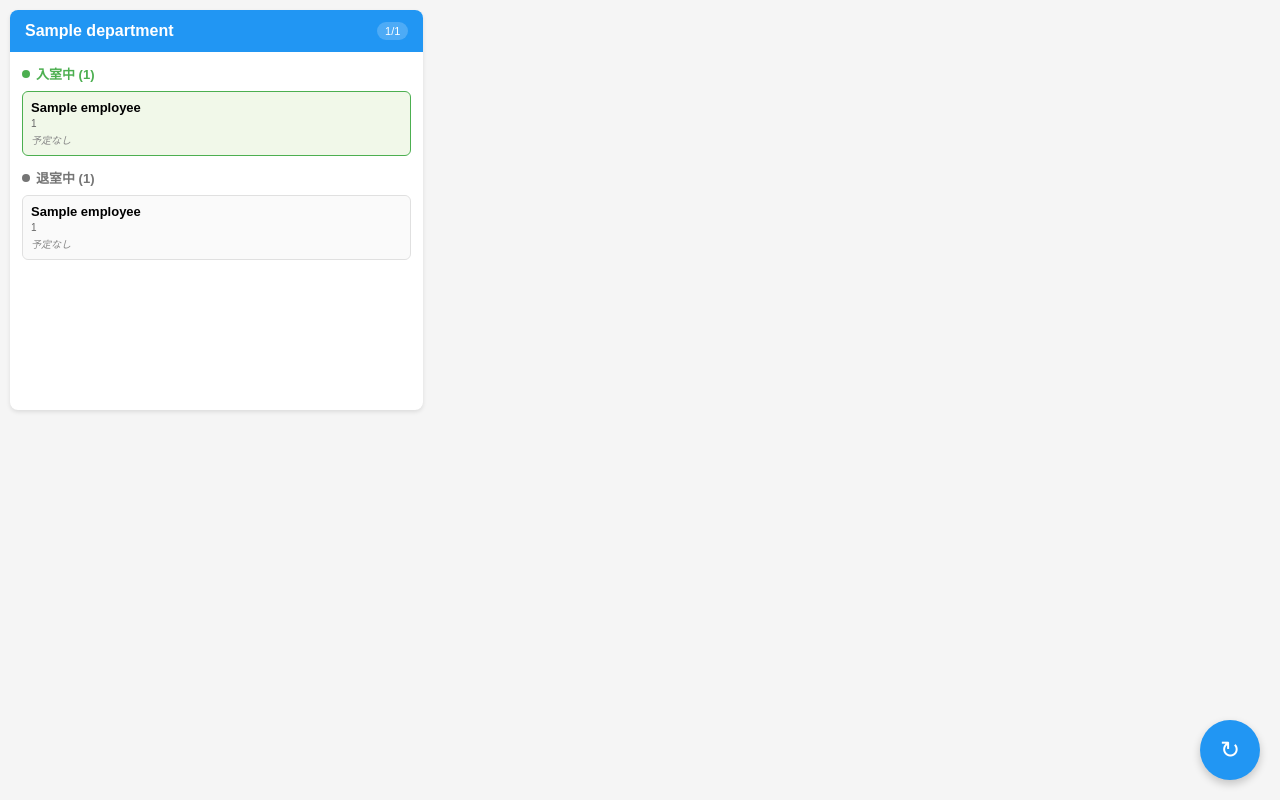
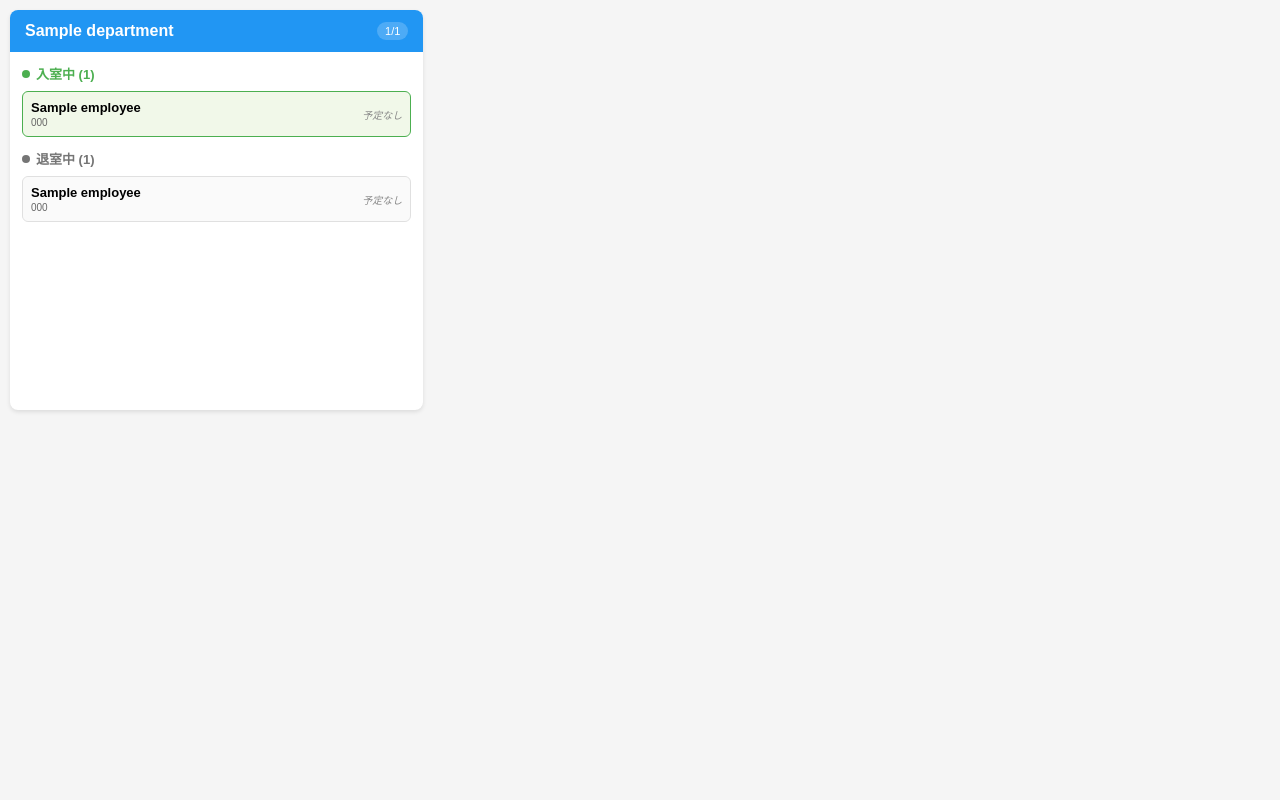
Before and after one commit to maru1021/in_room, a Django app: template in_room_project/in_room/templates/in_room/status_page.html in a window 1280 px wide. Run offline with Django 5.2, Linux system fonts and the light colour scheme; the template is opened without the code that fills it: most values are stand-ins (such as "Sample title", 1, 10 or a date in 2020).

Commit message:
feat: 修正

```diff
--- a/in_room_project/in_room/templates/in_room/status_page.html
+++ b/in_room_project/in_room/templates/in_room/status_page.html
@@ -107,9 +107,11 @@
             border: 1px solid #e0e0e0;
             border-radius: 6px;
             padding: 8px;
-            text-align: left;
             transition: all 0.3s ease;
             font-size: 12px;
+            display: flex;
+            justify-content: space-between;
+            align-items: center;
         }
         .employee-card.in-room {
             border-color: #4CAF50;
@@ -119,15 +121,30 @@
             border-color: #e0e0e0;
             background-color: #fafafa;
         }
+        .employee-left {
+            flex: 1;
+            min-width: 0;
+        }
+        .employee-right {
+            flex: 1;
+            text-align: right;
+            min-width: 0;
+            margin-left: 8px;
+        }
         .employee-name {
             font-weight: bold;
-            margin-bottom: 3px;
+            margin-bottom: 2px;
             font-size: 13px;
+            overflow: hidden;
+            text-overflow: ellipsis;
+            white-space: nowrap;
         }
         .employee-number {
             font-size: 10px;
             color: #666;
-            margin-bottom: 3px;
+            overflow: hidden;
+            text-overflow: ellipsis;
+            white-space: nowrap;
         }
         .schedule-text {
             font-size: 10px;
@@ -202,9 +219,13 @@
                 <div class="employees-grid">
                     {% for employee in dept_data.in_room_employees %}
                     <div class="employee-card in-room">
-                        <div class="employee-name">{{ employee.name }}</div>
-                        <div class="employee-number">{{ employee.employee_number }}</div>
-                        <div class="schedule-text">{{ employee.schedule|default:"予定なし" }}</div>
+                        <div class="employee-left">
+                            <div class="employee-name">{{ employee.name }}</div>
+                            <div class="employee-number">{{ employee.phone }}</div>
+                        </div>
+                        <div class="employee-right">
+                            <div class="schedule-text">{{ employee.schedule|default:"予定なし" }}</div>
+                        </div>
                     </div>
                     {% endfor %}
                 </div>
@@ -218,9 +239,13 @@
                 <div class="employees-grid">
                     {% for employee in dept_data.out_room_employees %}
                     <div class="employee-card out-room">
-                        <div class="employee-name">{{ employee.name }}</div>
-                        <div class="employee-number">{{ employee.employee_number }}</div>
-                        <div class="schedule-text">{{ employee.schedule|default:"予定なし" }}</div>
+                        <div class="employee-left">
+                            <div class="employee-name">{{ employee.name }}</div>
+                            <div class="employee-number">{{ employee.phone }}</div>
+                        </div>
+                        <div class="employee-right">
+                            <div class="schedule-text">{{ employee.schedule|default:"予定なし" }}</div>
+                        </div>
                     </div>
                     {% endfor %}
                 </div>
@@ -240,20 +265,11 @@
         {% endfor %}
     </div>
 
-    <button class="refresh-btn" onclick="location.reload()" title="更新">
-        ↻
-    </button>
-
     <script>
         // 30秒ごとに自動更新
         setInterval(function() {
             location.reload();
         }, 30000);
-
-        // ページ読み込み時に現在時刻を表示
-        document.addEventListener('DOMContentLoaded', function() {
-            console.log('ページ更新時刻: ' + new Date().toLocaleString());
-        });
     </script>
 </body>
 </html>
--- a/in_room_project/in_room/views.py
+++ b/in_room_project/in_room/views.py
@@ -36,6 +36,7 @@ class StatusPageView(TemplateView):
                 'in_room_count': in_room_employees.count(),
                 'total_count': employees.count()
             })
+        print(departments_with_employees)
 
         context['departments_with_employees'] = departments_with_employees
         context['total_in_room'] = Employee.objects.filter(in_room_time__isnull=False).count()
```
Also changed, not shown: in_room_project/in_room/templates/in_room/input_page.html (+51 -53 lines), in_room_project/db.sqlite3.
